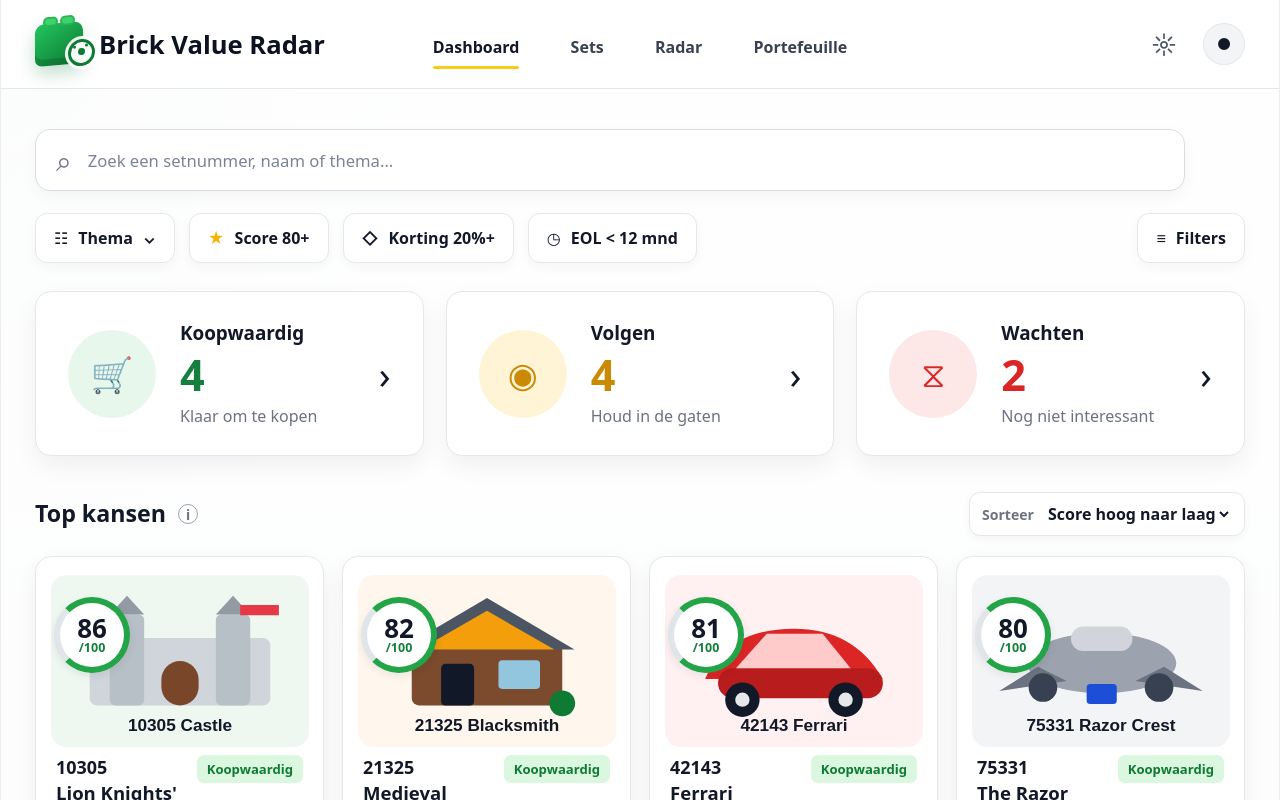
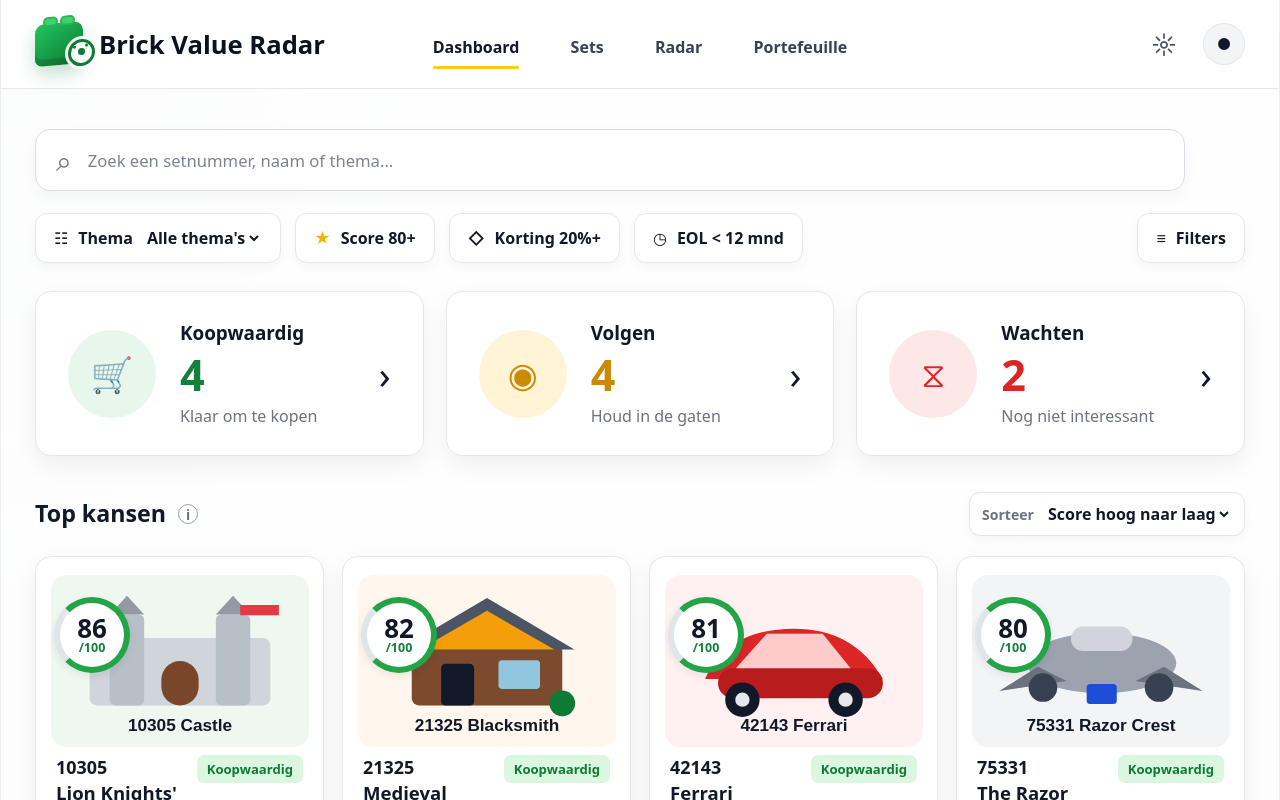
Before and after one commit to EJB2026/brick-value-radar, a React (Vite) app: page / in a window 1280 px wide. Shown: the top 800 px of the page. Built offline with nearby package versions, Linux system fonts and the light colour scheme.

Commit message:
Add fixed theme filter options

```diff
--- a/src/components/InvestmentRadarPage.tsx
+++ b/src/components/InvestmentRadarPage.tsx
@@ -1,14 +1,16 @@
 import { useMemo, useState } from "react";
 import setsData from "../data/sets.json";
-import type { LegoSet } from "../types/lego";
+import themesData from "../data/themes.json";
+import type { LegoSet, LegoThemeOption } from "../types/lego";
 import { getRadarStatus } from "../utils/scoring";
 import { Header } from "./Header";
 import { MobileSetCard } from "./MobileSetCard";
-import { SearchAndFilters, type ActiveFilters, type SortOption } from "./SearchAndFilters";
+import { SearchAndFilters, type ActiveFilters, type SortOption, type ToggleFilter } from "./SearchAndFilters";
 import { SetCard } from "./SetCard";
 import { StatusSummary } from "./StatusSummary";
 
 const sets = setsData as LegoSet[];
+const themeOptions = themesData as LegoThemeOption[];
 
 const sortLabels: Record<SortOption, string> = {
   "score-desc": "Score hoog naar laag",
@@ -20,6 +22,7 @@
 export function InvestmentRadarPage() {
   const [searchTerm, setSearchTerm] = useState("");
   const [activeFilters, setActiveFilters] = useState<ActiveFilters>({
+    theme: "all",
     score80: false,
     discount20: false,
     eol12: false,
@@ -41,6 +44,8 @@
 
   const filteredAndSortedSets = useMemo(() => {
     const normalizedSearch = searchTerm.trim().toLowerCase();
+    const selectedTheme = themeOptions.find((theme) => theme.id === activeFilters.theme);
+    const selectedThemeLabel = selectedTheme?.id === "all" ? undefined : selectedTheme?.label;
 
     return sets
       .filter((set) => {
@@ -50,13 +55,14 @@
           set.name.toLowerCase().includes(normalizedSearch) ||
           set.theme.toLowerCase().includes(normalizedSearch);
 
+        const matchesTheme = !selectedThemeLabel || set.theme === selectedThemeLabel;
         const matchesScore = !activeFilters.score80 || set.investmentScore >= 80;
         const matchesDiscount = !activeFilters.discount20 || set.discountPercentage >= 20;
         const matchesEol =
           !activeFilters.eol12 ||
           (typeof set.estimatedEolWindowMonths === "number" && set.estimatedEolWindowMonths < 12);
 
-        return matchesSearch && matchesScore && matchesDiscount && matchesEol;
+        return matchesSearch && matchesTheme && matchesScore && matchesDiscount && matchesEol;
       })
       .sort((first, second) => {
         switch (sortOption) {
@@ -73,10 +79,17 @@
       });
   }, [activeFilters, searchTerm, sortOption]);
 
-  function toggleFilter(filter: keyof ActiveFilters) {
+  function toggleFilter(filter: ToggleFilter) {
     setActiveFilters((current) => ({
       ...current,
       [filter]: !current[filter],
+    }));
+  }
+
+  function setThemeFilter(theme: string) {
+    setActiveFilters((current) => ({
+      ...current,
+      theme,
     }));
   }
 
@@ -89,6 +102,8 @@
           onSearchChange={setSearchTerm}
           activeFilters={activeFilters}
           onToggleFilter={toggleFilter}
+          themeOptions={themeOptions}
+          onThemeChange={setThemeFilter}
           sortOption={sortOption}
           onSortChange={setSortOption}
         />
--- a/src/components/SearchAndFilters.tsx
+++ b/src/components/SearchAndFilters.tsx
@@ -1,8 +1,13 @@
+import type { LegoThemeOption } from "../types/lego";
+
 export type ActiveFilters = {
+  theme: string;
   score80: boolean;
   discount20: boolean;
   eol12: boolean;
 };
+
+export type ToggleFilter = Exclude<keyof ActiveFilters, "theme">;
 
 export type SortOption = "score-desc" | "score-asc" | "price-asc" | "discount-desc";
 
@@ -10,7 +15,9 @@
   searchTerm: string;
   onSearchChange: (value: string) => void;
   activeFilters: ActiveFilters;
-  onToggleFilter: (filter: keyof ActiveFilters) => void;
+  onToggleFilter: (filter: ToggleFilter) => void;
+  themeOptions: LegoThemeOption[];
+  onThemeChange: (value: string) => void;
   sortOption: SortOption;
   onSortChange: (value: SortOption) => void;
 };
@@ -20,6 +27,8 @@
   onSearchChange,
   activeFilters,
   onToggleFilter,
+  themeOptions,
+  onThemeChange,
 }: SearchAndFiltersProps) {
   return (
     <section className="search-section" aria-label="Zoeken en filters">
@@ -35,13 +44,21 @@
       </label>
 
       <div className="filter-row" aria-label="Filters">
-        <button className="filter-chip" type="button" aria-label="Thema filter">
+        <label className={`filter-chip theme-select-chip ${activeFilters.theme !== "all" ? "active" : ""}`}>
           <span aria-hidden="true">☷</span>
-          Thema
-          <span className="chip-caret" aria-hidden="true">
-            ⌄
-          </span>
-        </button>
+          <span>Thema</span>
+          <select
+            value={activeFilters.theme}
+            onChange={(event) => onThemeChange(event.target.value)}
+            aria-label="Thema filter"
+          >
+            {themeOptions.map((theme) => (
+              <option key={theme.id} value={theme.id}>
+                {theme.label}
+              </option>
+            ))}
+          </select>
+        </label>
         <button
           className={`filter-chip ${activeFilters.score80 ? "active" : ""}`}
           type="button"
--- /dev/null
+++ b/src/data/themes.json
@@ -0,0 +1,26 @@
+[
+  {
+    "id": "all",
+    "label": "Alle thema's"
+  },
+  {
+    "id": "icons",
+    "label": "Icons"
+  },
+  {
+    "id": "ideas",
+    "label": "Ideas"
+  },
+  {
+    "id": "star-wars",
+    "label": "Star Wars"
+  },
+  {
+    "id": "technic",
+    "label": "Technic"
+  },
+  {
+    "id": "friends",
+    "label": "Friends"
+  }
+]
--- a/src/index.css
+++ b/src/index.css
@@ -276,6 +276,20 @@
   border-color: rgba(21, 128, 61, 0.3);
   background: #edf9ef;
   color: #0f7a34;
+}
+
+.theme-select-chip {
+  position: relative;
+}
+
+.theme-select-chip select {
+  max-width: 150px;
+  border: 0;
+  outline: 0;
+  color: inherit;
+  background: transparent;
+  font: inherit;
+  cursor: pointer;
 }
 
 .chip-icon.gold {
@@ -819,6 +833,10 @@
     font-size: 0.78rem;
   }
 
+  .theme-select-chip select {
+    max-width: 112px;
+  }
+
   .filters-button {
     margin-left: 0;
   }
--- a/src/types/lego.ts
+++ b/src/types/lego.ts
@@ -37,3 +37,8 @@
   dataQualityScore?: number;
   lastUpdated: string;
 };
+
+export type LegoThemeOption = {
+  id: string;
+  label: string;
+};
```
